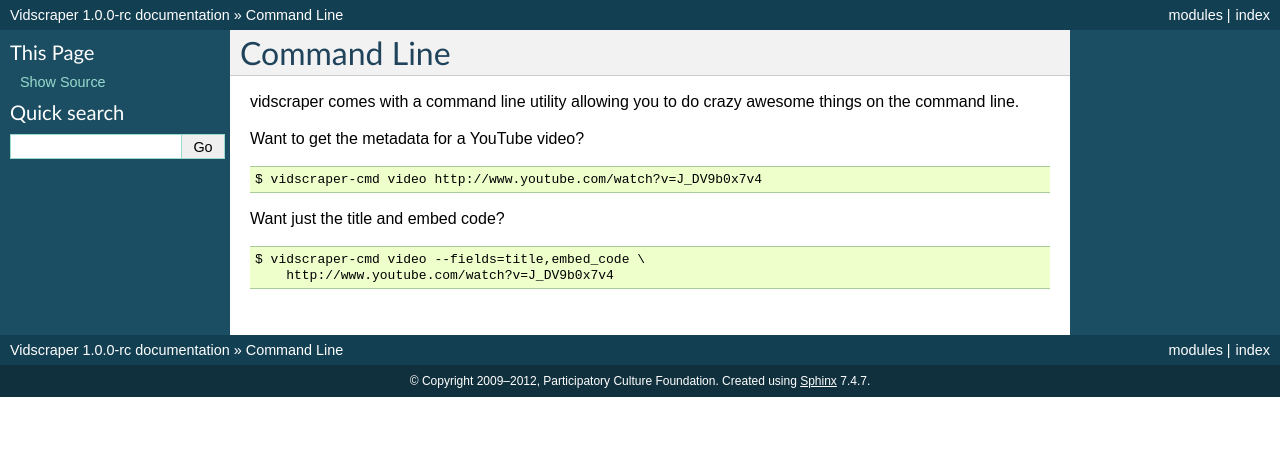
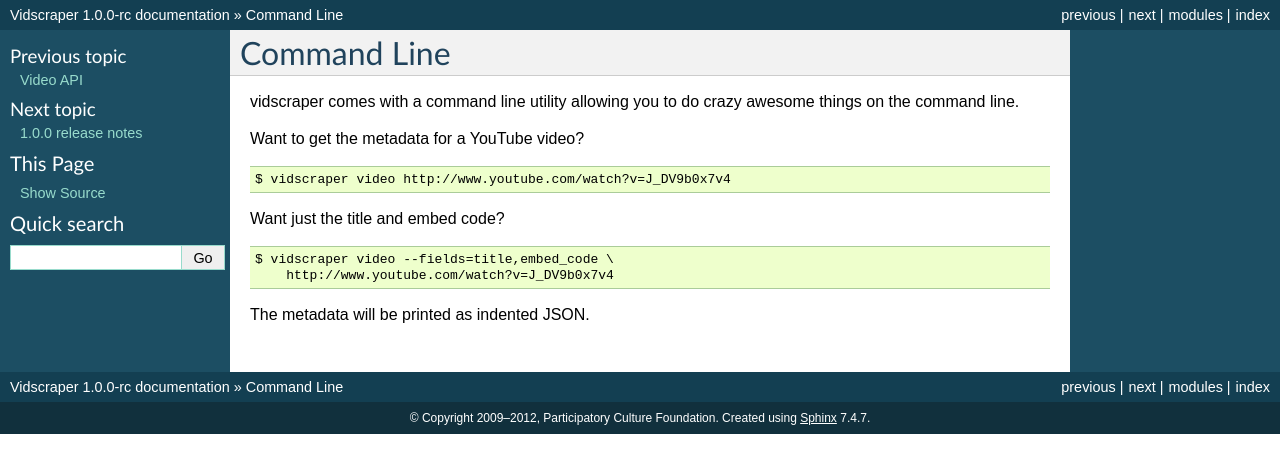
Before and after one commit to pculture/vidscraper, a Sphinx documentation site: the page built from docs/topics/command-line.rst, in a window 1280 px wide. Shown: the top 473 px of the page. Built offline with Sphinx 7.4.7, drawn with Linux system fonts in a browser that asks for light colours.

Commit message:
Added command line docs to the table of contents.

```diff
--- a/docs/index.rst
+++ b/docs/index.rst
@@ -113,6 +113,7 @@
    exceptions
    api/suites
    api/videos
+   topics/command-line
 
 Release notes
 +++++++++++++
--- a/docs/topics/vidscraper_cmd.rst
+++ b/docs/topics/command-line.rst
@@ -33,12 +33,14 @@
 
 ::
 
-    $ vidscraper-cmd video http://www.youtube.com/watch?v=J_DV9b0x7v4
+    $ vidscraper video http://www.youtube.com/watch?v=J_DV9b0x7v4
 
 
 Want just the title and embed code?
 
 ::
 
-    $ vidscraper-cmd video --fields=title,embed_code \
+    $ vidscraper video --fields=title,embed_code \
         http://www.youtube.com/watch?v=J_DV9b0x7v4
+
+The metadata will be printed as indented JSON.
```
